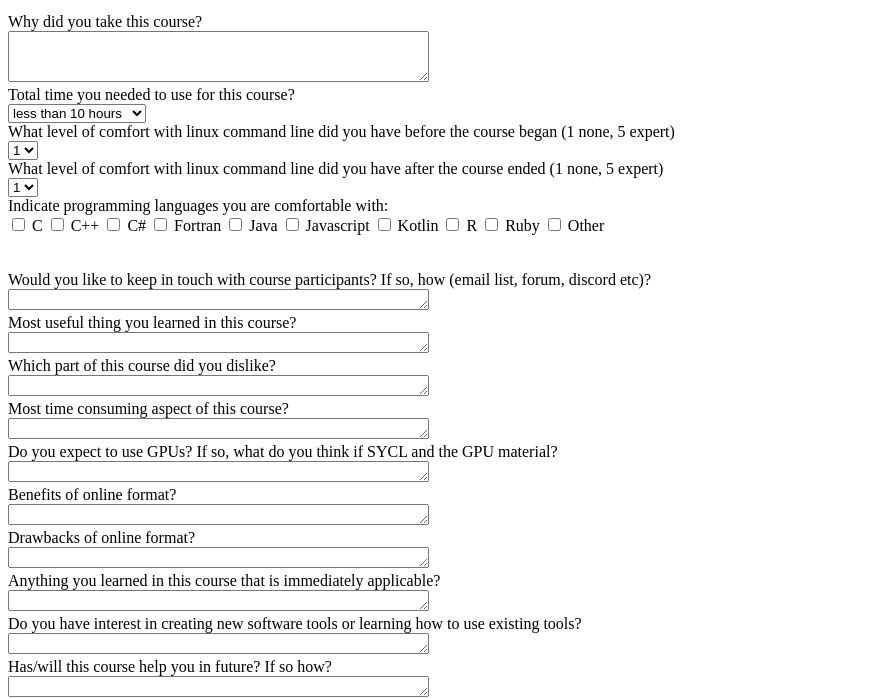
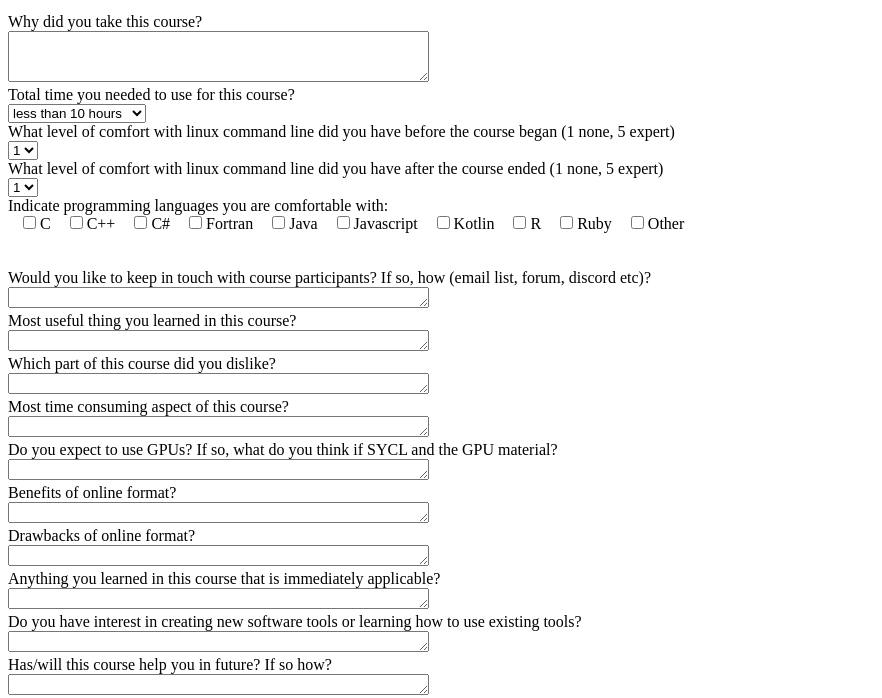
Before and after one commit to VCCA2021HPC/survey, a plain HTML site: page index.html in a window 1280 px wide. Shown: the part 101-799 px from the top of the page, without its empty margins (0-882 px from the left). Drawn offline with Linux system fonts and the light colour scheme.

Commit message:
Update index.html
corrected br  tag and spaced checkboxes

```diff
--- a/index.html
+++ b/index.html
@@ -39,7 +39,16 @@
 </select>
 <br>
 
-<label for="programming_languages">Indicate programming languages you are comfortable with:</label></br>
+
+<style>
+.checkboxes input{
+  margin: 0px 0px 0px 15px;
+}
+</style>
+<div class="checkboxes">
+<span>
+
+<label for="programming_languages">Indicate programming languages you are comfortable with:</label><br>
 <input type="checkbox" id="programming_language_C"
 		       name="programming_language_C"
 		       value="C">
@@ -88,6 +97,9 @@
 		   name="programming_language_Other_specify"
 		   value=""
 		   style="display:none">
+
+</span>
+</div>
 <br>
 
 <label for="contact">Would you like to keep in touch with course participants? If so, how (email list, forum, discord etc)?</label><br>
```
